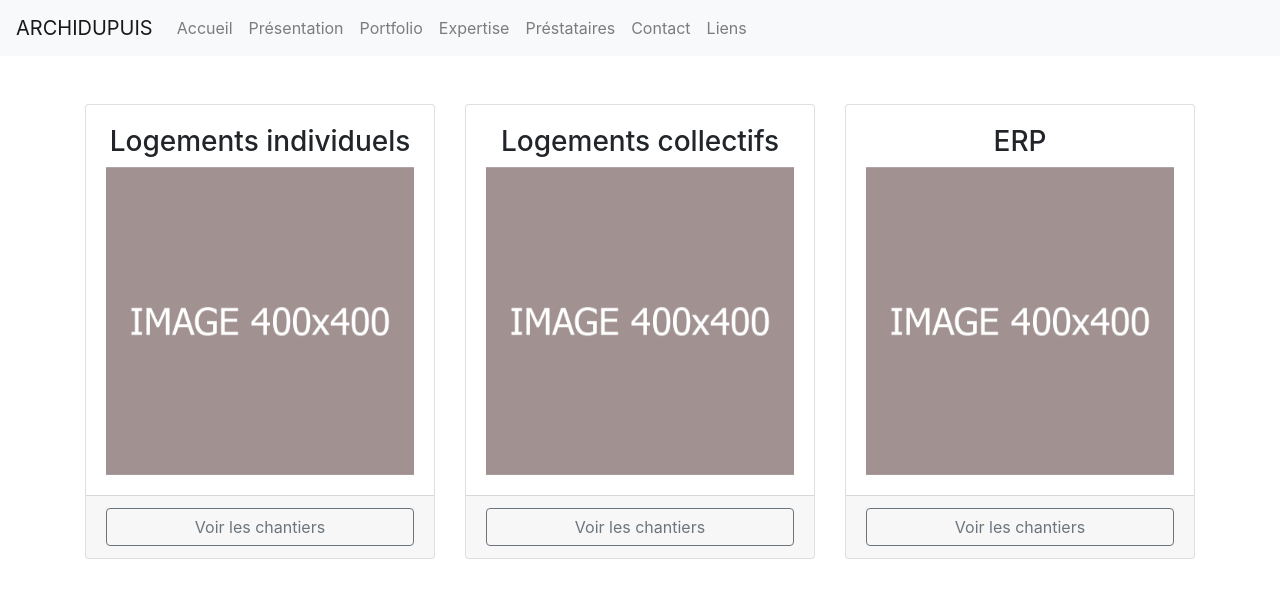
After one commit to paoudom/archidupuis, a Symfony app: template templates/portfolio/index.html.twig in a window 1280 px wide. The commit adds this page. Shown: the top 598 px of the page. Run offline with Twig, Linux system fonts and the light colour scheme; the template is opened without the code that fills it, so the values that code supplies are empty; some libraries are stand-ins or nearby versions.

Commit message:
gestion portfolio

```diff
--- a/templates/_navbar.html.twig
+++ b/templates/_navbar.html.twig
@@ -12,8 +12,8 @@
                     <li class="nav-item {% if app.request.get('_route') == 'presentation' %}active{% endif %}">
                         <a class="nav-link" href="{{ path("presentation") }}">Présentation {% if app.request.get('_route') == 'presentation' %} <span class="sr-only">(current)</span>{% endif %}</a>
                     </li>
-                    <li class="nav-item {% if app.request.get('_route') == 'portfolio' %}active{% endif %}">
-                        <a class="nav-link" href="{{ path("portfolio") }}">Portfolio {% if app.request.get('_route') == 'portfolio' %} <span class="sr-only">(current)</span>{% endif %}</a>
+                    <li class="nav-item {% if app.request.get('_route') == 'portfolio_index' %}active{% endif %}">
+                        <a class="nav-link" href="{{ path("portfolio_index") }}">Portfolio {% if app.request.get('_route') == 'portfolio_index' %} <span class="sr-only">(current)</span>{% endif %}</a>
                     </li>
                     <li class="nav-item {% if app.request.get('_route') == 'expertise' %}active{% endif %}">
                         <a class="nav-link" href="{{ path("expertise") }}">Expertise {% if app.request.get('_route') == 'expertise' %} <span class="sr-only">(current)</span>{% endif %}</a>
--- /dev/null
+++ b/templates/portfolio/index.html.twig
@@ -0,0 +1,102 @@
+{% extends 'base.html.twig' %}
+
+
+
+{% block body %}
+<div class="container mt-5 mb-5">
+
+
+<div class="row">
+
+    <div class="col-4">
+
+        <div class="card">
+            <div class="card-body">
+                <h3 class="text-center mb-2">Logements individuels</h3>
+                <div id="carouselINDIV" class="carousel slide" data-ride="carousel">
+                    <div class="carousel-inner">
+                    {% if indiv is not empty %}
+                        {% for individuel in indiv %}
+                            <div class="carousel-item {% if loop.first %}active{% endif %}">
+                                <img class="d-block img-fluid" src="{{ vich_uploader_asset(individuel, 'imageFile') }}" alt="First slide">
+                            </div>
+                        {% endfor %}
+                    {% else %}
+                        <div class="carousel-item active">
+                            <img class="d-block img-fluid" src="{{ asset('img_empty.gif') }}" alt="First slide">
+                        </div>
+                    {% endif %}
+                    </div>
+                </div>
+            </div>
+            <div class="card-footer">
+                <a class="btn btn-block btn-outline-secondary" href="{{ path('portfolio_chantiers', {type: 'indiv'}) }}">Voir les chantiers</a>
+            </div>
+        </div>
+
+    </div>
+
+
+    <div class="col-4">
+
+        <div class="card">
+            <div class="card-body">
+                <h3 class="text-center mb-2">Logements collectifs</h3>
+                <div id="carouselColl" class="carousel slide" data-ride="carousel">
+                    <div class="carousel-inner">
+                    {% if coll is not empty %}
+                        {% for collectif in coll %}
+                            <div class="carousel-item {% if loop.first %}active{% endif %}">
+                                <img class="d-block img-fluid" src="{{ vich_uploader_asset(collectif, 'imageFile') }}" alt="First slide">
+                            </div>
+                        {% endfor %}
+                    {% else %}
+                        <div class="carousel-item active">
+                            <img class="d-block img-fluid" src="{{ asset('img_empty.gif') }}" alt="First slide">
+                        </div>
+                    {% endif %}
+                    </div>
+                </div>
+            </div>
+            <div class="card-footer">
+                <a class="btn btn-block btn-outline-secondary" href="{{ path('portfolio_chantiers', {type: 'coll'}) }}">Voir les chantiers</a>
+            </div>
+        </div>
+
+    </div>
+
+
+    <div class="col-4">
+
+        <div class="card">
+            <div class="card-body">
+                <h3 class="text-center mb-2">ERP</h3>
+                <div id="carouselERP" class="carousel slide" data-ride="carousel">
+                    <div class="carousel-inner">
+                    {% if erp is not empty %}
+                        {% for etablissement in erp %}
+                            <div class="carousel-item {% if loop.first %}active{% endif %}">
+                                <img class="d-block img-fluid" src="{{ vich_uploader_asset(etablissement, 'imageFile') }}" alt="First slide">
+                            </div>
+                        {% endfor %}
+                    {% else %}
+                        <div class="carousel-item active">
+                            <img class="d-block img-fluid" src="{{ asset('img_empty.gif') }}" alt="First slide">
+                        </div>
+                    {% endif %}
+                    </div>
+                </div>
+            </div>
+            <div class="card-footer">
+                <a class="btn btn-block btn-outline-secondary" href="{{ path('portfolio_chantiers', {type: 'erp'}) }}">Voir les chantiers</a>
+            </div>
+        </div>
+
+    </div>
+
+
+
+</div>
+
+</div>
+{% endblock %}
--- a/templates/security/login.html.twig
+++ b/templates/security/login.html.twig
@@ -3,6 +3,8 @@
 {% block title %}Log in!{% endblock %}
 
 {% block body %}
+<div class="container mt-5">
+
 <form method="post">
     {% if error %}
         <div class="alert alert-danger">{{ error.messageKey|trans(error.messageData, 'security') }}</div>
@@ -35,8 +37,10 @@
         </div>
     #}
 
-    <button class="btn btn-lg btn-primary" type="submit">
+    <button class="btn btn-lg btn-primary mt-3" type="submit">
         Sign in
     </button>
 </form>
+</div>
+
 {% endblock %}
```
Also changed, not shown: src/Controller/HomeController.php (+0 -15 lines), src/Controller/PortfolioController.php (added, +71 -0 lines), templates/portfolio/chantiers.html.twig (added, +26 -0 lines), templates/portfolio/show.html.twig (added, +59 -0 lines), public/img_empty.gif (added).
